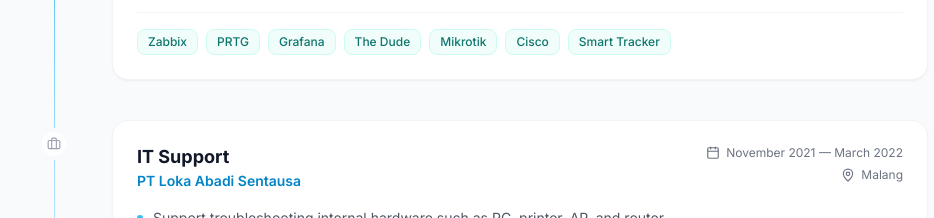
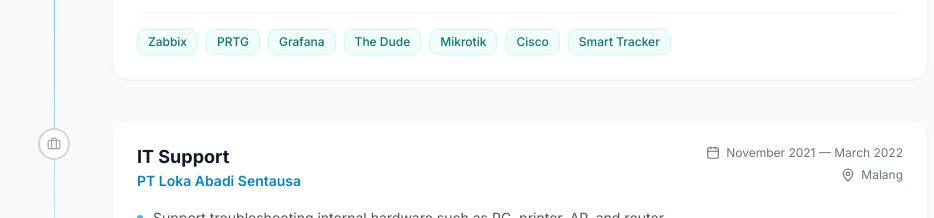
Before and after one commit to repamungkas/portofolio, a Next.js app: page / in a window 1280 px wide. Shown: the part 1600-1818 px from the top of the page, without its empty margins (160-1094 px from the left). Built offline with nearby package versions, Linux system fonts and the light colour scheme.

Commit message:
fix: Experience timeline dot border, About image sizes

```diff
--- a/src/components/About.tsx
+++ b/src/components/About.tsx
@@ -33,6 +33,7 @@
                 alt="Resa Putra Agung Pamungkas"
                 width={400}
                 height={480}
+                sizes="(min-width: 1024px) 480px, 100vw"
                 className="rounded-2xl shadow-lg object-cover w-full max-w-sm lg:max-w-none"
                 onError={() => setImgError(true)}
                 priority
--- a/src/components/Experience.tsx
+++ b/src/components/Experience.tsx
@@ -90,9 +90,9 @@
                 transition={{ duration: 0.6, delay: 0.1 * i }}
               >
                 {/* Timeline dot */}
-                <div className={`absolute left-0 sm:left-[6px] top-6 w-8 h-8 rounded-full border-4 border-gray-50 dark:border-dark-200 flex items-center justify-center -translate-y-1/2 ${
+                <div className={`absolute left-0 sm:left-[6px] top-6 w-8 h-8 rounded-full flex items-center justify-center -translate-y-1/2 ${
                   exp.current
-                    ? "bg-primary-500"
+                    ? "bg-primary-500 border-4 border-gray-50 dark:border-dark-200"
                     : "bg-white dark:bg-dark-100 border-2 border-gray-300 dark:border-dark-100"
                 }`}>
                   <Briefcase className={`w-3.5 h-3.5 ${exp.current ? "text-white" : "text-gray-400"}`} />
```
